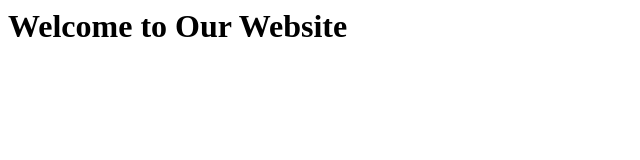
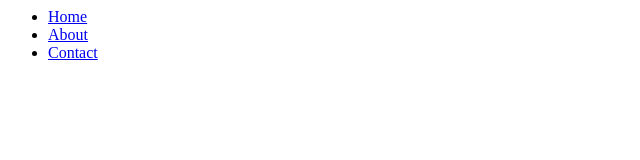
Before and after one commit to brandon-bos/website-project, a plain HTML site: page index.html in a window 1280 px wide. Shown: the whole page, without its empty margins (0-640 px from the left). Drawn offline with Linux system fonts and the light colour scheme.

Commit message:
Added navigation bar

```diff
--- a/index.html
+++ b/index.html
@@ -1,8 +1,7 @@
-<html>
-  <head>
-    <title>Website</title>
-  </head>
-  <body>
-    <h1>Welcome to Our Website</h1>
-  </body>
-</html>
+<nav>
+  <ul>
+    <li><a href="#">Home</a></li>
+    <li><a href="#">About</a></li>
+    <li><a href="#">Contact</a></li>
+  </ul>
+</nav>
```
